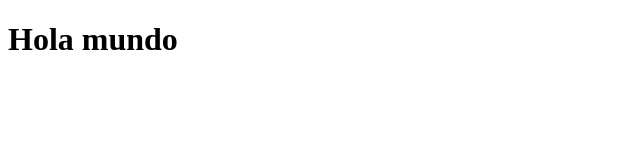
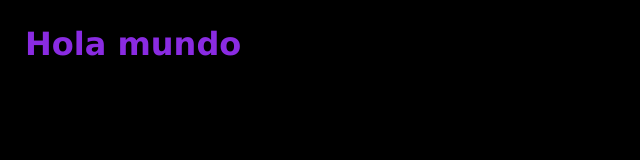
Before and after one commit to Cassandra-Viera/First, a plain HTML site: page index.html in a window 1280 px wide. Shown: the whole page, without its empty margins (0-640 px from the left). Drawn offline with Linux system fonts and the light colour scheme.

Commit message:
segundo commit

```diff
--- a/index.html
+++ b/index.html
@@ -4,12 +4,14 @@
     <meta charset="UTF-8">
     <meta http-equiv="X-UA-Compatible" content="IE=edge">
     <meta name="viewport" content="width=device-width, initial-scale=1.0">
-    <title>Document</title>
+    <title>Prueba</title>
     <link rel="stylesheet" href="./style.css">
 </head>
 <body>
     <div>
-        <h1>Hola mundo</h1>
+        <h1 class="estilo1">Hola mundo</h1>
+        <h2>absdfg asdfg </h2>
+        <p>Lorem ipsum dolor, sit amet consectetur adipisicing elit. Eaque, et sapiente? Eos quae eius, eum qui nihil reiciendis, mollitia laboriosam quibusdam non, commodi neque! Quisquam sapiente reiciendis reprehenderit fuga. Reprehenderit.</p>
     </div>
 </body>
 </html>
--- a/style.css
+++ b/style.css
@@ -0,0 +1,15 @@
+* {
+    margin: 0;
+    padding: 0;
+    box-sizing: border-box;
+}
+
+body {
+    background-color: black;
+}
+
+.estilo1 {
+    font-family: 'Lucida Sans', 'Lucida Sans Regular', 'Lucida Grande', 'Lucida Sans Unicode', Geneva, Verdana, sans-serif;
+    color: blueviolet;
+    padding: 25px;
+}
```
